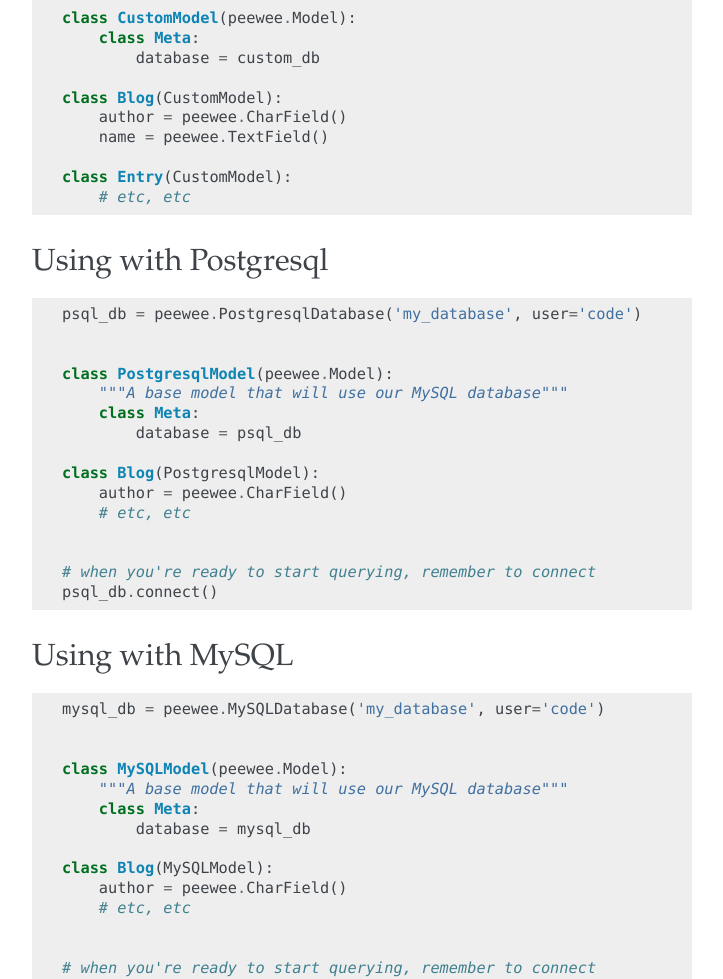
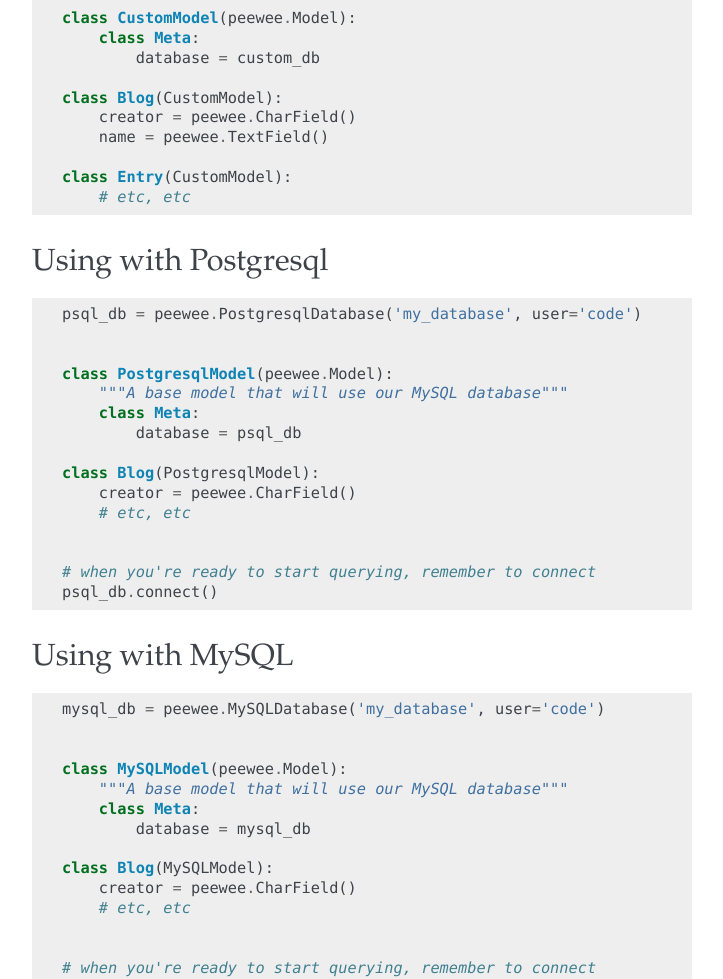
Before and after one commit to coleifer/peewee, a Sphinx documentation site: the page built from docs/peewee/uses.rst, in a window 1280 px wide and 1400 px high, scrolled down 977 px. Shown: the part 152-1131 px from the top of the window, without its empty margins (388-1111 px from the left). Built offline with Sphinx 7.4.7, drawn with Linux system fonts in a browser that asks for light colours.

Commit message:
Clearing up inconsistencies in doc

```diff
--- a/docs/peewee/uses.rst
+++ b/docs/peewee/uses.rst
@@ -66,7 +66,7 @@
             database = custom_db
 
     class Blog(CustomModel):
-        author = peewee.CharField()
+        creator = peewee.CharField()
         name = peewee.TextField()
 
     class Entry(CustomModel):
@@ -87,7 +87,7 @@
             database = psql_db
 
     class Blog(PostgresqlModel):
-        author = peewee.CharField()
+        creator = peewee.CharField()
         # etc, etc
 
 
@@ -109,7 +109,7 @@
             database = mysql_db
 
     class Blog(MySQLModel):
-        author = peewee.CharField()
+        creator = peewee.CharField()
         # etc, etc
 
 
```
